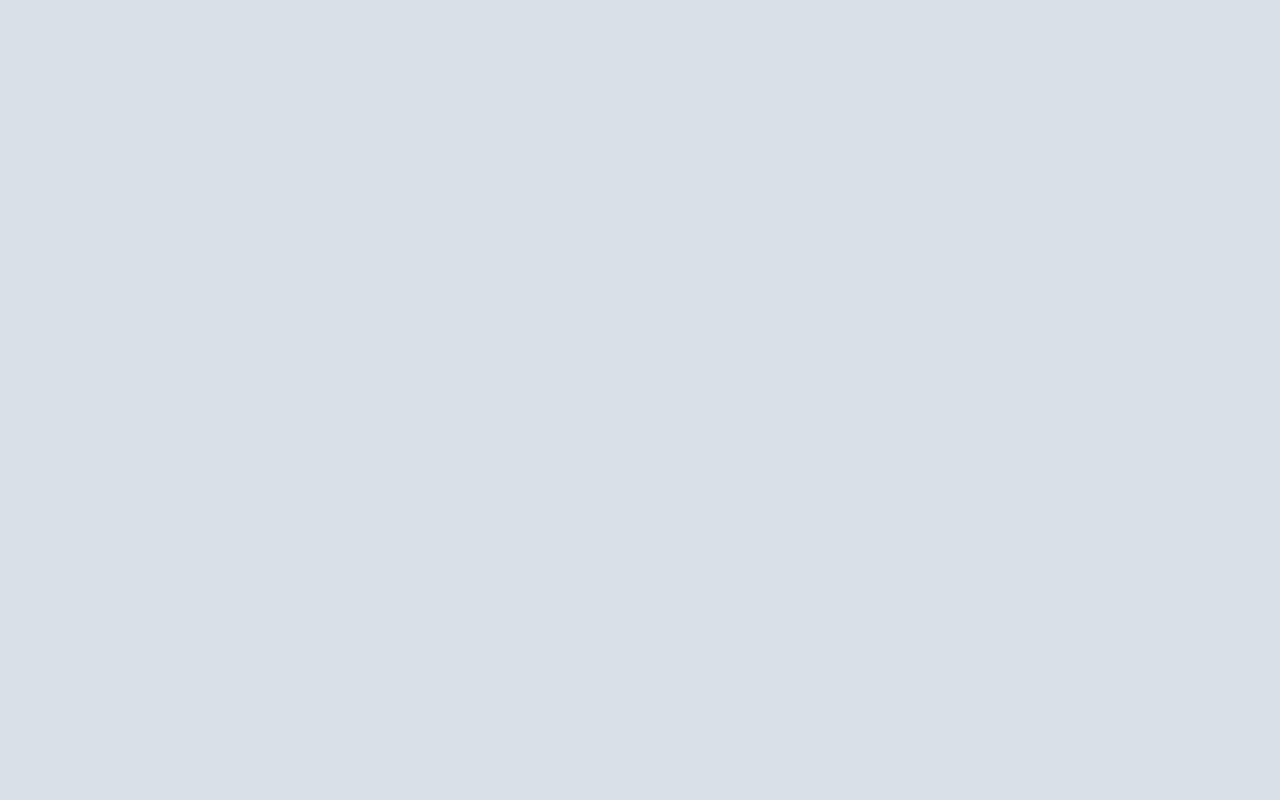
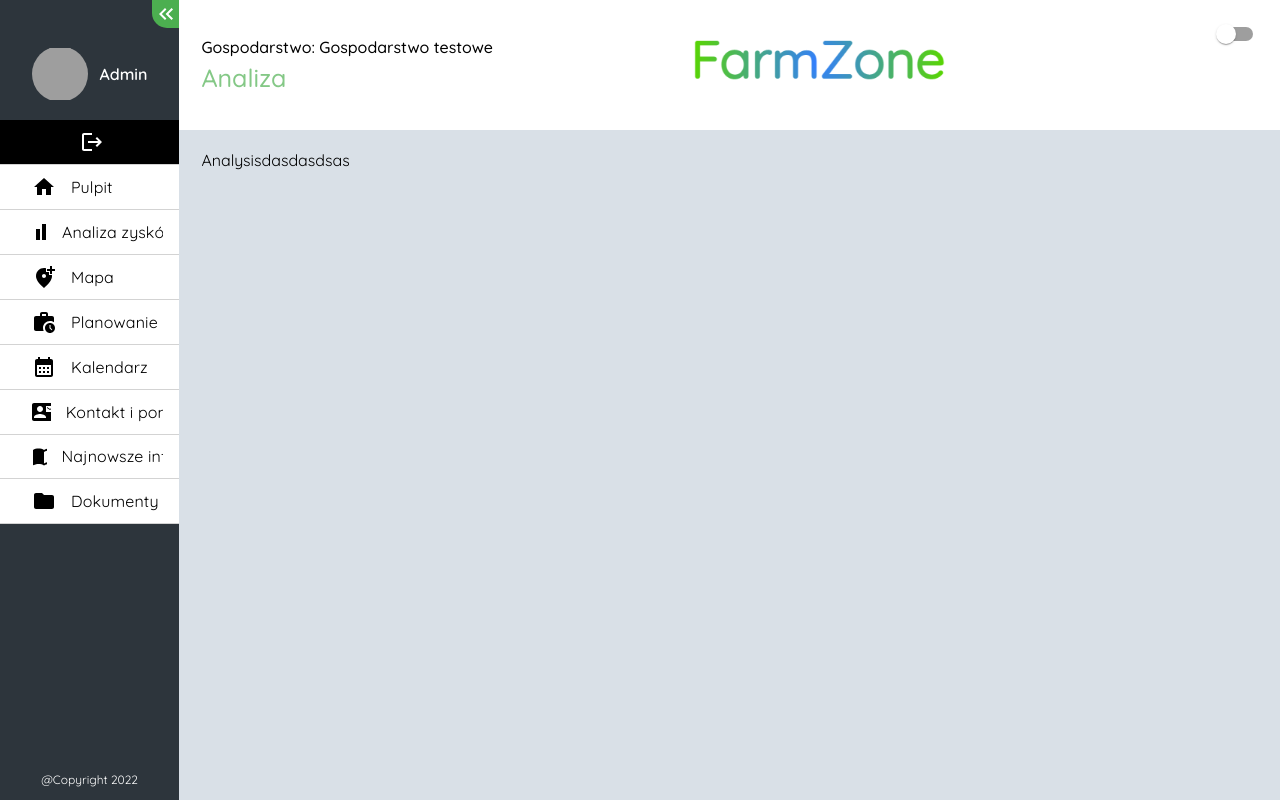
Before and after one commit to Bartlomiejste/FarmZone, a React (Create React App) app in the folder projekt/: page /analiza in a window 1280 px wide. Before the commit this address had no page. Built offline with nearby package versions, Linux system fonts and the light colour scheme; data requests are answered from the project's data file; grey boxes are pictures that could not be loaded.

Commit message:
Add new link navBar

```diff
--- a/projekt/src/App.js
+++ b/projekt/src/App.js
@@ -1,6 +1,5 @@
 import React from "react";
 import { BrowserRouter, Routes, Route } from "react-router-dom";
-// tu importy poprawić
 // lazy lodaing Suspense
 import LoginPage from "./Components/pages/LoginPage/LoginPage";
 import Analysis from "./Components/pages/Analysis/Analysis";
@@ -10,6 +9,7 @@ import Planning from "./Components/pages/Planning/Planning";
 import Calendar from "./Components/pages/Calendar/Calendar";
 import Contact from "./Components/pages/Contact/Contact";
 import Information from "./Components/pages/Information/Information";
+import Documents from "./Components/pages/Documents/Documents";
 import ErrorBoundary from "./ErrorBoundary/ErrorBoundary";
 
 function App() {
@@ -20,19 +20,21 @@ function App() {
           <Routes>
             <Route path="/" element={<LoginPage />} />
 
-            <Route path="/main" element={<Main />} />
+            <Route path="/pulpit" element={<Main />} />
 
-            <Route path="/analysis" element={<Analysis />} />
+            <Route path="/analiza" element={<Analysis />} />
 
-            <Route path="/map" element={<Map />} />
+            <Route path="/mapa" element={<Map />} />
 
-            <Route path="/planning" element={<Planning />} />
+            <Route path="/planowanie" element={<Planning />} />
 
-            <Route path="/calendar" element={<Calendar />} />
+            <Route path="/kalendarz" element={<Calendar />} />
 
-            <Route path="/contact" element={<Contact />} />
+            <Route path="/kontakt" element={<Contact />} />
 
-            <Route path="/information" element={<Information />} />
+            <Route path="/informacje" element={<Information />} />
+
+            <Route path="/dokumenty" element={<Documents />} />
             {/* 404 */}
           </Routes>
         </BrowserRouter>
--- a/projekt/src/Components/Header/Header.js
+++ b/projekt/src/Components/Header/Header.js
@@ -3,12 +3,13 @@ import style from "../Header/Header.module.css";
 import logo from "../../images/FarmZone.png";
 import { useContext } from "react";
 import { AppContext } from "../../AppContext/AppContext";
-
 import Switch from "@mui/material/Switch";
 
 const Header = () => {
   const { set } = useContext(AppContext);
   const { isDarkTheme } = useContext(AppContext);
+
+  const pathname = window.location.pathname;
 
   return (
     <>
@@ -17,7 +18,7 @@ const Header = () => {
           <p className={style.header__name_title}>
             Gospodarstwo: Gospodarstwo testowe
           </p>
-          <p className={style.header__name_navName}>Pulpit</p>
+          <p className={style.header__name_navName}>{pathname.split("/")}</p>
         </div>
         <div>
           <img src={logo} alt="logo" className={style.header__img}></img>
--- a/projekt/src/Components/Header/Header.module.css
+++ b/projekt/src/Components/Header/Header.module.css
@@ -17,13 +17,17 @@
     color: var(--main-darkgreen-color)
 }
 
+.header__name_navName::first-letter {
+    text-transform: capitalize;
+}
+
 .header__img {
     width: 75%;
     height: auto;
 }
 
 .header__switch {
-    margin:-20px;
+    margin: -20px;
     align-self: flex-start;
 
 }
@@ -31,6 +35,6 @@
 /* ciemny styl */
 
 .dark {
-    color:var(--darkTheme-color);
-    background:var(--darkTheme-background);
+    color: var(--darkTheme-color);
+    background: var(--darkTheme-background);
 }
--- a/projekt/src/Components/SideNavBar/SideNavBar.js
+++ b/projekt/src/Components/SideNavBar/SideNavBar.js
@@ -18,44 +18,50 @@ import KeyboardDoubleArrowRightIcon from "@mui/icons-material/KeyboardDoubleArro
 import MenuItem from "@mui/material/MenuItem";
 import LogoutIcon from "@mui/icons-material/Logout";
 import ImportContactsIcon from "@mui/icons-material/ImportContacts";
+import FolderIcon from "@mui/icons-material/Folder";
 import axios from "axios";
 
-export const SideNavBar = (text) => {
+export const SideNavBar = () => {
   const [menuItems, setMenuItems] = useState([
     {
       text: "Pulpit",
       icon: <HomeIcon />,
-      path: "/main",
+      path: "/pulpit",
     },
     {
       text: "Analiza zysków i strat",
       icon: <BarChartIcon />,
-      path: "/analysis",
+      path: "/analiza",
     },
     {
       text: "Mapa",
       icon: <AddLocationAltIcon />,
-      path: "/map",
+      path: "/mapa",
     },
     {
       text: "Planowanie",
       icon: <WorkHistoryIcon />,
-      path: "/planning",
+      path: "/planowanie",
     },
     {
       text: "Kalendarz",
       icon: <CalendarMonthIcon />,
-      path: "/calendar",
+      path: "/kalendarz",
     },
     {
       text: "Kontakt i pomoc",
       icon: <ContactMailIcon />,
-      path: "/contact",
+      path: "/kontakt",
     },
     {
       text: "Najnowsze informacje",
       icon: <ImportContactsIcon />,
-      path: "/information",
+      path: "/informacje",
+    },
+    {
+      text: "Dokumenty",
+      icon: <FolderIcon />,
+      path: "/dokumenty",
     },
   ]);
   const { visible } = useContext(AppContext);
--- a/projekt/src/Components/SideNavBar/SideNavBar.module.css
+++ b/projekt/src/Components/SideNavBar/SideNavBar.module.css
@@ -4,8 +4,8 @@
     position: fixed;
     width: 14%;
     height: 100%;
-    top:0;
-    left:0;
+    top: 0;
+    left: 0;
     background: var(--main-nav-color);
     transition: 0.5s linear;
 }
@@ -18,17 +18,18 @@
     width: 15%;
     padding: 5px;
     border-radius: 0 0 0 15px;
-    background:var(--main-green-color);
+    background: var(--main-green-color);
     cursor: pointer;
     color: #ffffff;
+    overflow: hidden;
 }
 
-.menu__arrow:hover{
-    background:var(--main-darkgreen-color)
+.menu__arrow:hover {
+    background: var(--main-darkgreen-color)
 }
 
 .menu__avatar {
-    height: 56px;
+    height: 70px;
     margin: 20px;
     display: flex;
     align-items: center;
@@ -60,7 +61,7 @@
     align-items: center;
     justify-content: center;
     width: 100%;
-    color:#000000;
+    color: #000000;
     background-color: #ffffff;
 }
 
@@ -108,8 +109,8 @@
     width: 5%;
     height: auto;
     position: absolute;
-    top:0;
-    left:0;
+    top: 0;
+    left: 0;
     background: var(--main-nav-color);
     transition: 0.5s linear;
 
@@ -158,6 +159,6 @@
 /* ciemny styl */
 
 .dark {
-    color:var(--darkTheme-color);
-    background:var(--darkTheme-background);
+    color: var(--darkTheme-color);
+    background: var(--darkTheme-background);
 }
--- /dev/null
+++ b/projekt/src/Components/pages/Documents/Documents.js
@@ -0,0 +1,13 @@
+import React from "react";
+import styleDocuments from "../Documents/Documents.module.css";
+import { Layout } from "../../Layout/Layout";
+
+const Documents = () => {
+  return (
+    <Layout>
+      <div className={styleDocuments.documents__section}>dokumenty</div>
+    </Layout>
+  );
+};
+
+export default Documents;
--- /dev/null
+++ b/projekt/src/Components/pages/Documents/Documents.module.css
@@ -0,0 +1,3 @@
+.documents__section {
+    padding: 20px 35px;
+}
--- a/projekt/src/Components/pages/Home/AddMachine.js
+++ b/projekt/src/Components/pages/Home/AddMachine.js
@@ -1,7 +1,7 @@
-import { SignupSchema } from "./AddMachineValidation";
 import React, { useState } from "react";
 import { supabase } from "../../../supabase/config";
 import style from "../Home/Home.module.css";
+import ArrowDownwardIcon from "@mui/icons-material/ArrowDownward";
 
 const AddMachine = () => {
   const [Category, setCategory] = useState("");
@@ -14,9 +14,7 @@ const AddMachine = () => {
 
   const CreateMachine = async (e) => {
     e.preventDefault();
-    SignupSchema
-      ? setFormError("Uzupełnij wszystkie pola")
-      : setFormError(null);
+    machines ? setFormError("Uzupełnij wszystkie pola") : setFormError(null);
     const { data, error } = await supabase
       .from("Machine")
       .insert([{ Category, Name, Damage, Condition, Price }]);
@@ -34,6 +32,7 @@ const AddMachine = () => {
   };
 
   return (
+    <>
       <div>
         <form onSubmit={CreateMachine} className={style.form__container}>
           <select
@@ -98,6 +97,7 @@ const AddMachine = () => {
           {formError && <p className={style.form__error}>{formError}</p>}
         </form>
       </div>
+    </>
   );
 };
 
--- a/projekt/src/Components/pages/LoginPage/LoginPage.js
+++ b/projekt/src/Components/pages/LoginPage/LoginPage.js
@@ -53,7 +53,7 @@ export const LoginPage = () => {
           // czy takie samo
           // -> wpuszczamy i do context ze zalogowany
           // -> jak nie to blad
-          navigate("/main");
+          navigate("/pulpit");
           const currentinputValue = inputValue.current.value;
           console.log(currentinputValue);
           console.log(values);
```
Also changed, not shown: projekt/src/ErrorBoundary/UserInfo.js (added, +31 -0 lines), projekt/src/ErrorBoundary/UserInfo.jsx (deleted, +0 -24 lines). Lines whose indentation alone changed are shown as unchanged.
